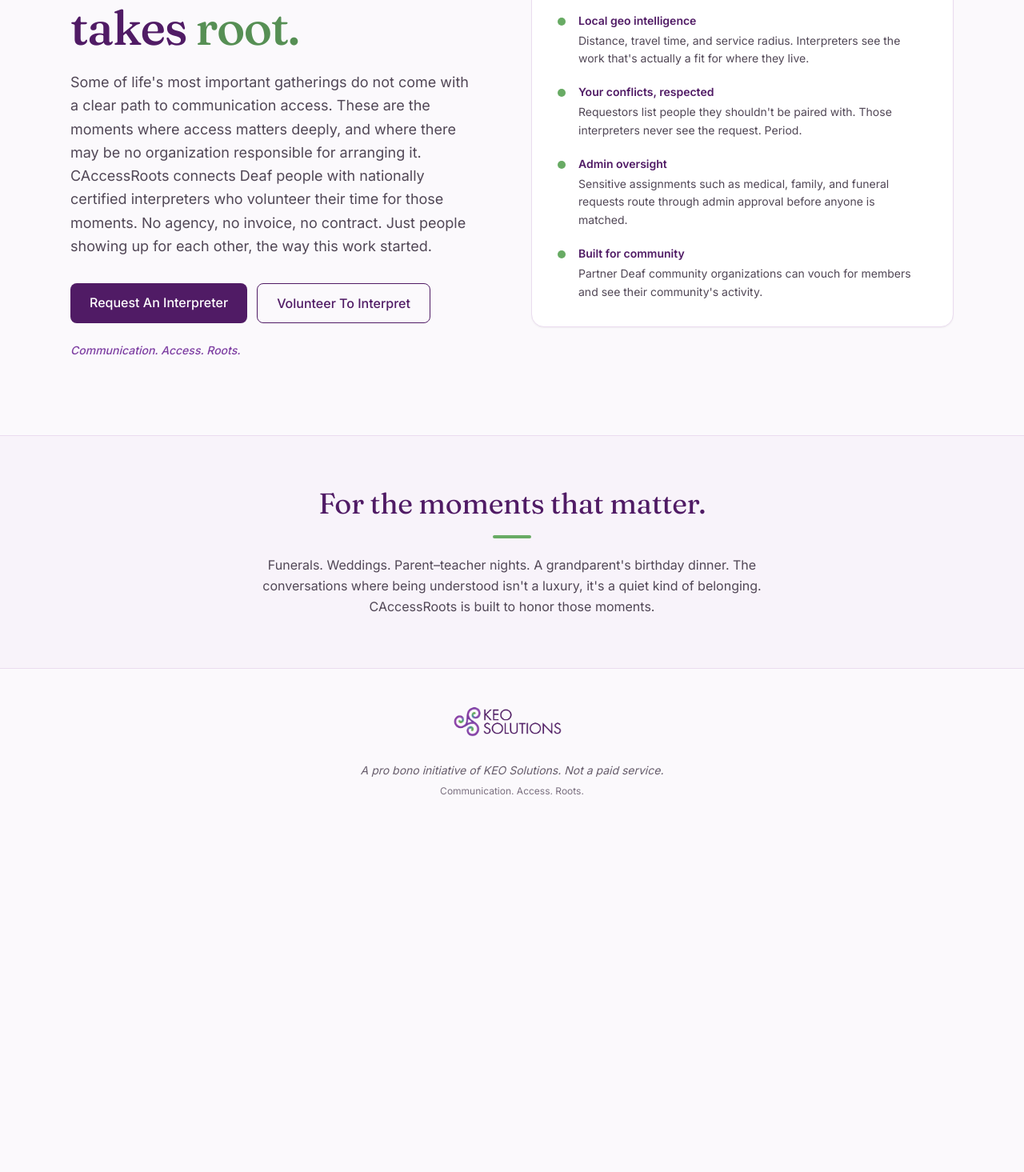
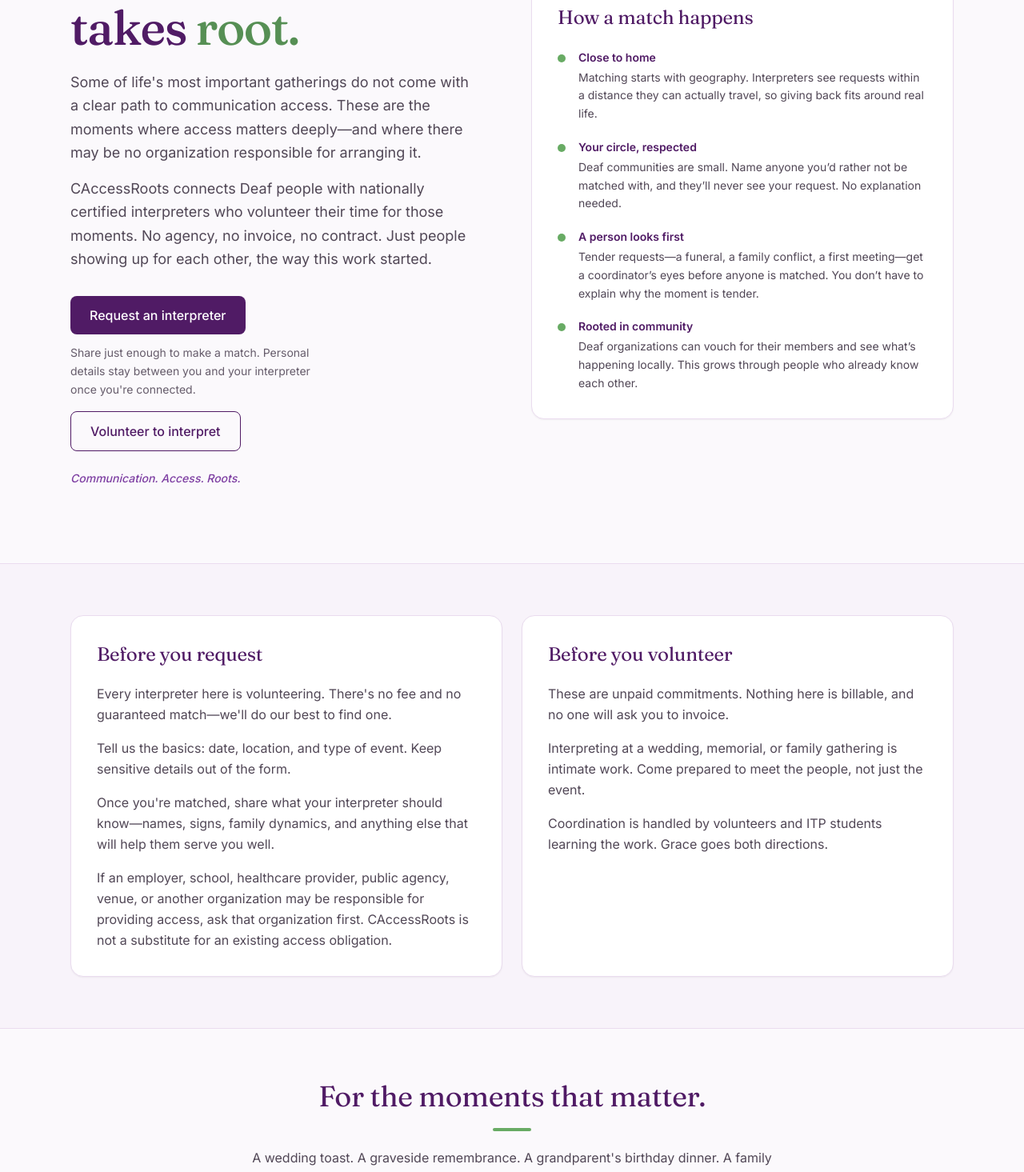
Before and after one commit to koregan-ad/caccessroots, a Next.js app: page / in a window 1280 px wide. Shown: the part 280-1745 px from the top of the page at 80% size. Before the commit the page ends 1317 px from the top, so only its background shows below. Built offline with nearby package versions, Linux system fonts and the light colour scheme.

Commit message:
Update page.tsx

```diff
--- a/src/app/page.tsx
+++ b/src/app/page.tsx
@@ -1,36 +1,35 @@
 import Image from "next/image";
 import Link from "next/link";
+import type { ReactNode } from "react";
 
 export default function LandingPage() {
   return (
     <main className="min-h-screen bg-[#FBF9FC]">
       {/* HEADER */}
-      <header className="max-w-6xl mx-auto px-4 sm:px-6 py-5">
+      <header className="mx-auto max-w-6xl px-4 py-5 sm:px-6">
         <div className="flex items-center justify-between gap-4">
-          {/* KEO LOGO */}
-          <Link href="/" className="flex items-center shrink-0">
+          <Link href="/" className="flex shrink-0 items-center">
             <Image
               src="/keo-logo.png"
               alt="KEO Solutions"
               width={220}
               height={90}
-              className="h-12 sm:h-14 md:h-16 w-auto object-contain"
+              className="h-12 w-auto object-contain sm:h-14 md:h-16"
               priority
             />
           </Link>
 
-          {/* NAVIGATION */}
-          <nav className="flex items-center gap-2 sm:gap-3">
+          <nav aria-label="Primary" className="flex items-center gap-2 sm:gap-3">
             <Link
               href="/sign-in"
-              className="px-3 sm:px-5 py-2.5 rounded-lg border border-[#501B65] text-[#501B65] text-sm sm:text-base font-medium hover:bg-[#F8F3FA] transition focus:outline-none focus:ring-2 focus:ring-[#8D4BAE] focus:ring-offset-2"
+              className="rounded-lg border border-[#501B65] px-3 py-2.5 text-sm font-medium text-[#501B65] transition hover:bg-[#F8F3FA] focus:outline-none focus:ring-2 focus:ring-[#8D4BAE] focus:ring-offset-2 sm:px-5 sm:text-base"
             >
               Sign in
             </Link>
 
             <Link
               href="/sign-up"
-              className="px-3 sm:px-5 py-2.5 rounded-lg bg-[#501B65] text-white text-sm sm:text-base font-medium hover:bg-[#48165C] transition focus:outline-none focus:ring-2 focus:ring-[#8D4BAE] focus:ring-offset-2"
+              className="rounded-lg bg-[#501B65] px-3 py-2.5 text-sm font-medium text-white transition hover:bg-[#48165C] focus:outline-none focus:ring-2 focus:ring-[#8D4BAE] focus:ring-offset-2 sm:px-5 sm:text-base"
             >
               Get started
             </Link>
@@ -39,109 +38,179 @@ export default function LandingPage() {
       </header>
 
       {/* HERO */}
-      <section className="max-w-6xl mx-auto px-6 pt-12 md:pt-16 pb-20 md:pb-24">
-        <div className="grid md:grid-cols-2 gap-12 items-center">
-          {/* LEFT SIDE */}
+      <section className="mx-auto max-w-6xl px-6 pb-20 pt-12 md:pb-24 md:pt-16">
+        <div className="grid items-center gap-12 md:grid-cols-2">
           <div>
-            <p className="inline-flex rounded-full bg-[#F1E7F5] text-[#501B65] px-4 py-2 text-sm font-medium mb-5">
+            <p className="mb-5 inline-flex rounded-full bg-[#F1E7F5] px-4 py-2 text-sm font-medium text-[#501B65]">
               Sponsored by KEO Solutions
             </p>
 
-            <h1 className="font-serif text-5xl md:text-6xl font-medium text-[#501B65] leading-[1.05] tracking-tight">
+            <h1 className="font-serif text-5xl font-medium leading-[1.05] tracking-tight text-[#501B65] md:text-6xl">
               Where access
               <br />
-              takes{" "}
-              <em className="not-italic text-[#568F54]">
-                root.
-              </em>
+              takes <em className="not-italic text-[#568F54]">root.</em>
             </h1>
 
-            <p className="mt-6 text-lg text-[#514756] max-w-lg leading-relaxed">
-              Some of life's most important gatherings do not come with a clear path
-              to communication access. These are the moments where access matters deeply,
-              and where there may be no organization responsible for arranging it.
+            <div className="mt-6 max-w-lg space-y-4 text-lg leading-relaxed text-[#514756]">
+              <p>
+                Some of life&apos;s most important gatherings do not come with a
+                clear path to communication access. These are the moments where
+                access matters deeply—and where there may be no organization
+                responsible for arranging it.
+              </p>
 
-              CAccessRoots connects Deaf people with nationally certified interpreters
-              who volunteer their time for those moments. No agency, no invoice, no contract.
-              Just people showing up for each other, the way this work started.
-            </p>
+              <p>
+                CAccessRoots connects Deaf people with nationally certified
+                interpreters who volunteer their time for those moments. No
+                agency, no invoice, no contract. Just people showing up for each
+                other, the way this work started.
+              </p>
+            </div>
 
-            {/* BUTTONS */}
-            <div className="mt-8 flex flex-wrap gap-3">
-              <Link
-                href="/sign-up"
-                className="px-6 py-3 rounded-lg bg-[#501B65] text-white font-medium hover:bg-[#48165C] transition focus:outline-none focus:ring-2 focus:ring-[#8D4BAE] focus:ring-offset-2"
-              >
-                Request An Interpreter
-              </Link>
+            <div className="mt-8 flex flex-wrap items-start gap-4">
+              <div className="max-w-xs">
+                <Link
+                  href="/sign-up"
+                  className="inline-flex rounded-lg bg-[#501B65] px-6 py-3 font-medium text-white transition hover:bg-[#48165C] focus:outline-none focus:ring-2 focus:ring-[#8D4BAE] focus:ring-offset-2"
+                >
+                  Request an interpreter
+                </Link>
+
+                <p className="mt-3 text-sm leading-relaxed text-[#665C6B]">
+                  Share just enough to make a match. Personal details stay
+                  between you and your interpreter once you&apos;re connected.
+                </p>
+              </div>
 
               <Link
                 href="/sign-up?role=interpreter"
-                className="px-6 py-3 rounded-lg border border-[#501B65] text-[#501B65] font-medium hover:bg-[#F1E7F5] transition focus:outline-none focus:ring-2 focus:ring-[#8D4BAE] focus:ring-offset-2"
+                className="inline-flex rounded-lg border border-[#501B65] px-6 py-3 font-medium text-[#501B65] transition hover:bg-[#F1E7F5] focus:outline-none focus:ring-2 focus:ring-[#8D4BAE] focus:ring-offset-2"
               >
-                Volunteer To Interpret
+                Volunteer to interpret
               </Link>
             </div>
 
-            <p className="mt-6 text-sm italic font-medium text-[#7D3EA2]">
+            <p className="mt-6 text-sm font-medium italic text-[#7D3EA2]">
               Communication. Access. Roots.
             </p>
           </div>
 
-          {/* RIGHT CARD */}
-          <div className="bg-white rounded-2xl border border-[#EADCEF] shadow-sm p-6 md:p-8">
-            <h2 className="font-serif text-2xl text-[#501B65] mb-6">
-              Why CAccessRoots
+          {/* MATCHING CARD */}
+          <div className="rounded-2xl border border-[#EADCEF] bg-white p-6 shadow-sm md:p-8">
+            <h2 className="mb-6 font-serif text-2xl text-[#501B65]">
+              How a match happens
             </h2>
 
             <ul className="space-y-5 text-sm">
               <Feature
-                title="Local geo intelligence"
-                desc="Distance, travel time, and service radius. Interpreters see the work that's actually a fit for where they live."
+                title="Close to home"
+                desc="Matching starts with geography. Interpreters see requests within a distance they can actually travel, so giving back fits around real life."
               />
 
               <Feature
-                title="Your conflicts, respected"
-                desc="Requestors list people they shouldn't be paired with. Those interpreters never see the request. Period."
+                title="Your circle, respected"
+                desc="Deaf communities are small. Name anyone you’d rather not be matched with, and they’ll never see your request. No explanation needed."
               />
 
               <Feature
-                title="Admin oversight"
-                desc="Sensitive assignments such as medical, family, and funeral requests route through admin approval before anyone is matched."
+                title="A person looks first"
+                desc="Tender requests—a funeral, a family conflict, a first meeting—get a coordinator’s eyes before anyone is matched. You don’t have to explain why the moment is tender."
               />
 
               <Feature
-                title="Built for community"
-                desc="Partner Deaf community organizations can vouch for members and see their community's activity."
+                title="Rooted in community"
+                desc="Deaf organizations can vouch for their members and see what’s happening locally. This grows through people who already know each other."
               />
             </ul>
           </div>
         </div>
       </section>
 
+      {/* EXPECTATIONS */}
+      <section
+        aria-labelledby="expectations-heading"
+        className="border-y border-[#EADCEF] bg-[#F8F3FA] py-16"
+      >
+        <div className="mx-auto max-w-6xl px-6">
+          <h2 id="expectations-heading" className="sr-only">
+            What to know before getting started
+          </h2>
+
+          <div className="grid gap-6 md:grid-cols-2">
+            <ExpectationCard title="Before you request">
+              <p>
+                Every interpreter here is volunteering. There&apos;s no fee and no
+                guaranteed match—we&apos;ll do our best to find one.
+              </p>
+              <p>
+                Tell us the basics: date, location, and type of event. Keep
+                sensitive details out of the form.
+              </p>
+              <p>
+                Once you&apos;re matched, share what your interpreter should
+                know—names, signs, family dynamics, and anything else that will
+                help them serve you well.
+              </p>
+              <p>
+                If an employer, school, healthcare provider, public agency,
+                venue, or another organization may be responsible for providing
+                access, ask that organization first. CAccessRoots is not a
+                substitute for an existing access obligation.
+              </p>
+            </ExpectationCard>
+
+            <ExpectationCard title="Before you volunteer">
+              <p>
+                These are unpaid commitments. Nothing here is billable, and no
+                one will ask you to invoice.
+              </p>
+              <p>
+                Interpreting at a wedding, memorial, or family gathering is
+                intimate work. Come prepared to meet the people, not just the
+                event.
+              </p>
+              <p>
+                Coordination is handled by volunteers and ITP students learning
+                the work. Grace goes both directions.
+              </p>
+            </ExpectationCard>
+          </div>
+        </div>
+      </section>
+
       {/* COMMUNITY SECTION */}
-      <section className="bg-[#F8F3FA] py-16 border-y border-[#EADCEF]">
-        <div className="max-w-4xl mx-auto px-6 text-center">
-          <h2 className="font-serif text-3xl md:text-4xl text-[#501B65]">
+      <section className="py-16">
+        <div className="mx-auto max-w-4xl px-6 text-center">
+          <h2 className="font-serif text-3xl text-[#501B65] md:text-4xl">
             For the moments that matter.
           </h2>
 
           <div
-            className="w-12 h-1 bg-[#68AB64] rounded-full mx-auto mt-5"
+            className="mx-auto mt-5 h-1 w-12 rounded-full bg-[#68AB64]"
             aria-hidden="true"
           />
 
-          <p className="mt-5 text-[#514756] leading-relaxed max-w-2xl mx-auto">
-            Funerals. Weddings. Parent–teacher nights. A grandparent&apos;s
-            birthday dinner. The conversations where being understood
-            isn&apos;t a luxury, it&apos;s a quiet kind of belonging.
-            CAccessRoots is built to honor those moments.
-          </p>
+          <div className="mx-auto mt-5 max-w-2xl space-y-4 leading-relaxed text-[#514756]">
+            <p>
+              A wedding toast. A graveside remembrance. A grandparent&apos;s
+              birthday dinner. A family reunion.
+            </p>
+            <p>
+              When no organization is responsible for arranging access, being
+              understood still matters—not as a transaction, but as a quiet kind
+              of belonging.
+            </p>
+            <p>
+              Interpreters and Deaf people built this profession together, in
+              living rooms and church basements, long before there were
+              contracts. CAccessRoots is a way back to that.
+            </p>
+          </div>
         </div>
       </section>
 
       {/* FOOTER */}
-      <footer className="py-10 px-6 text-center text-sm text-[#665C6B]">
+      <footer className="px-6 py-10 text-center text-sm text-[#665C6B]">
         <Link
           href="/"
           className="inline-flex items-center justify-center"
@@ -152,12 +221,13 @@ export default function LandingPage() {
             alt="KEO Solutions"
             width={180}
             height={75}
-            className="h-12 md:h-14 w-auto object-contain"
+            className="h-12 w-auto object-contain md:h-14"
           />
         </Link>
 
         <p className="mt-4 italic">
-          A pro bono initiative of KEO Solutions. Not a paid service.
+          A pro bono initiative of KEO Solutions. No fees, no invoices, no
+          contracts—for anyone.
         </p>
 
         <p className="mt-2 text-xs text-[#7B7080]">
@@ -168,24 +238,35 @@ export default function LandingPage() {
   );
 }
 
-function Feature({
-  title,
-  desc,
-}: {
-  title: string;
-  desc: string;
-}) {
+function Feature({ title, desc }: { title: string; desc: string }) {
   return (
     <li className="flex gap-4">
       <div
-        className="mt-1.5 h-2.5 w-2.5 rounded-full bg-[#68AB64] shrink-0"
+        className="mt-1.5 h-2.5 w-2.5 shrink-0 rounded-full bg-[#68AB64]"
         aria-hidden="true"
       />
 
       <div>
         <p className="font-semibold text-[#501B65]">{title}</p>
-        <p className="text-[#514756] mt-1 leading-relaxed">{desc}</p>
+        <p className="mt-1 leading-relaxed text-[#514756]">{desc}</p>
       </div>
     </li>
   );
 }
+
+function ExpectationCard({
+  title,
+  children,
+}: {
+  title: string;
+  children: ReactNode;
+}) {
+  return (
+    <article className="rounded-2xl border border-[#EADCEF] bg-white p-6 shadow-sm md:p-8">
+      <h3 className="font-serif text-2xl text-[#501B65]">{title}</h3>
+      <div className="mt-5 space-y-4 leading-relaxed text-[#514756]">
+        {children}
+      </div>
+    </article>
+  );
+}
```
